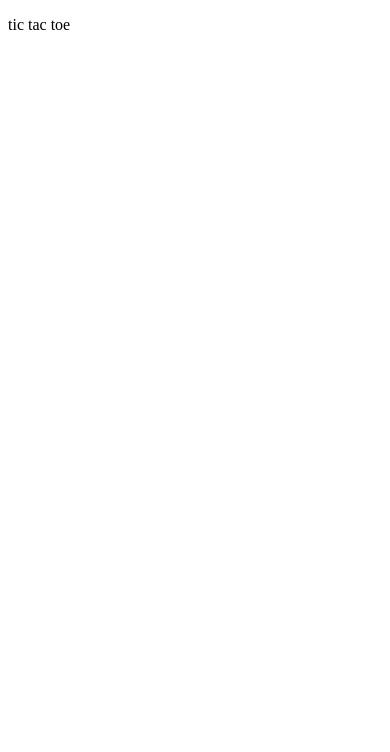
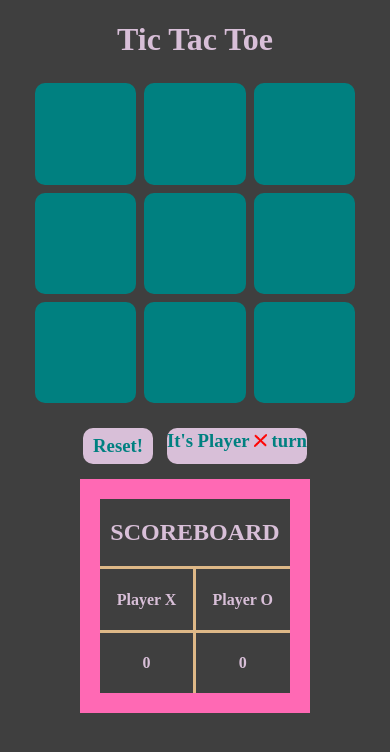
Before and after one commit to Aman2628/Tic-tac-toe, a plain HTML site: page index.html in a window 390 px wide. Drawn offline with Linux system fonts and the light colour scheme.

Commit message:
commit-2

```diff
--- /dev/null
+++ b/css/style.css
@@ -0,0 +1,117 @@
+body{
+background-color: rgba(0, 0, 0, 0.753);
+ text-align: center;
+ color: thistle;
+}
+
+/*Made the grid to center,created 3 rows and columns */
+.grid{
+    display: grid;
+    width: 380px;
+    height: 380px;
+    grid-template: repeat(3,1fr)/repeat(3,1fr);
+    margin:  25px auto;
+    grid-column-gap: 8px;
+    grid-row-gap:8px;
+
+
+}
+/*Added background color the boxes to teal*/
+div{
+
+    background-color: teal;
+    border-radius: 10px;
+    padding: 25px;
+
+}
+/*The Cross and nought image size*/
+img{
+    width: 60px;
+    height: 60px;
+}
+
+.buttons{
+    display: flex;
+    /*grid-template-columns: 70px minmax(140px,230px);*/
+    justify-content: center;
+    /*grid-column-gap: 12px;*/
+    margin-left: 20px;
+}
+.buttons div{
+    background-color: thistle;
+    color: teal;
+    padding: 0;
+    justify-self: start;
+    margin:0px 7px;
+
+}
+
+
+/*This is the image that appears in the button when a player when*/
+.button-img{
+    width: 13px;
+    height: 13px;;
+}
+
+.buttons div h3{
+    margin-top: 2px;
+    margin-bottom: 2px;
+}
+
+table{
+    border-collapse: collapse;
+    border: 20px solid hotpink;
+    position: absolute;
+    left: 10%;
+    top: 20%;
+
+}
+td{
+    border-top: 3px solid burlywood;
+
+}
+td:first-child{
+    border-right: 3px solid burlywood;
+}
+th{
+    padding:0px 10px;
+}
+td{
+    padding: 0;
+}
+
+#button{
+    padding:5px 10px;
+}
+
+@media only screen and (max-width:1150px){
+
+    table{
+        margin:15px auto;
+        position:static;
+}
+.buttons{
+    margin-left: 0px;
+}
+
+}
+
+@media only screen and (max-width:655px){
+    .grid{
+        display: grid;
+        width: 320px;
+        height: 320px;
+        grid-template: repeat(3,1fr)/repeat(3,1fr);
+        margin:  25px auto;
+        grid-column-gap: 8px;
+        grid-row-gap:8px;
+
+
+    }
+
+    img{
+        width: 45px;
+        height: 45px;
+    }
+
+}
--- a/index.html
+++ b/index.html
@@ -3,13 +3,73 @@
 
 <head>
     <meta charset="UTF-8">
-    <meta http-equiv="X-UA-Compatible" content="IE=edge">
     <meta name="viewport" content="width=device-width, initial-scale=1.0">
-    <title>Document</title>
+    <title>Tic Tac Toe</title>
+    <link rel="stylesheet" type="text/css" href="./css/style.css">
 </head>
 
 <body>
-    <p>tic tac toe</p>
+    <h1>Tic Tac Toe</h1>
+    <main>
+
+
+        <!--This is The main grid boxes-->
+        <section class="grid">
+            <div class='box' id="0"></div>
+            <div class='box' id="1"></div>
+            <div class='box' id="2"></div>
+            <div class='box' id="3"></div>
+            <div class='box' id="4"></div>
+            <div class='box' id="5"></div>
+            <div class='box' id="6"></div>
+            <div class='box' id="7"></div>
+            <div class='box' id="8"></div>
+
+        </section>
+        <!--Button Below the Grid-->
+        <section class="buttons">
+            <div id="button">
+                <h3>Reset!</h3>
+            </div>
+            <div id=turn>
+                <h3>It's Player <img class="button-img"
+                        src="./1-16405_american-red-cross-computer-icons-christian-cross-symbol.png"> turn</h3>
+            </div>
+
+        </section>
+
+        <table>
+            <thead>
+                <tr>
+                    <th colspan="2">
+                        <h2>SCOREBOARD</h2>
+                    </th>
+                </tr>
+            </thead>
+            <tbody>
+                <tr>
+                    <td>
+                        <h4>Player X</h4>
+                    </td>
+                    <td>
+                        <h4>Player O</h4>
+                    </td>
+                </tr>
+                <tr>
+                    <td id="scoreX">
+                        <h4>0</h4>
+                    </td>
+                    <td id="scoreO">
+                        <h4>0</h4>
+                    </td>
+                </tr>
+            </tbody>
+        </table>
+
+
+    </main>
+
+    <script type="text/javascript" src="./js/script.js"></script>
 </body>
 
 </html>
--- /dev/null
+++ b/js/script.js
@@ -0,0 +1,100 @@
+//step is used in a logic that helps user to insert alternate images(cross,nought)
+let step, gameComplete;
+let X = 0, O = 0;
+
+//All the cells are are stored in a Nodelist
+const boxes = document.querySelectorAll('.box');
+
+//startGame is function that initiates the Game
+function startGame() {
+    step = 1;
+    gameComplete = false;// to check if game has ended or not
+    document.getElementById('button').innerHTML = '<h3>Reset!</h3>';
+    document.getElementById('turn').innerHTML = `<h3>It's Player <img class="button-img" src="./1-16405_american-red-cross-computer-icons-christian-cross-symbol.png"> turn</h3>`;
+    //pos helps to trace which box is clicked.If cross is the img display on box the pos will be alligned with value 1 or else pos=0
+    pos = [0, 1, 2, 3, 4, 5, 6, 7, 8];
+    for (let i = 0; i < boxes.length; i++) {
+        boxes[i].innerHTML = '';
+        boxes[i].addEventListener('click', handler, { once: true });
+    }
+}
+
+
+//handler is a function,that access each box and onclick either the cross or nought is displayed on the boxes
+function handler(event) {
+
+    if (step % 2 !== 0) {
+
+        document.getElementById(event.target.id).innerHTML = '<img class="cross" src="./1-16405_american-red-cross-computer-icons-christian-cross-symbol.png">';
+        document.getElementById('turn').innerHTML = `<h3>It's Player <img class="button-img"  src="./421-4211837_fond-colors-circle-poster-u37711-transparent-red-strikethrough.png"> turn</h3>`;//display which player turn it is.
+        step++;
+        pos[event.target.id] = 'x';
+        winner('cross');
+
+    }
+    else {
+
+        document.getElementById(event.target.id).innerHTML = '<img class="nought" src="./421-4211837_fond-colors-circle-poster-u37711-transparent-red-strikethrough.png">';
+        document.getElementById('turn').innerHTML = `<h3>It's Player <img class="button-img" src="./1-16405_american-red-cross-computer-icons-christian-cross-symbol.png"> turn</h3>`;//display which player turn it is.
+        step++;
+        pos[event.target.id] = 'o';
+        winner('no');
+    }
+
+}
+
+//winner Function determines which player has won the Game or is it a Draw
+function winner(val) {
+
+    if ((pos[0] === pos[1] && pos[1] === pos[2]) || (pos[0] === pos[4] && pos[4] === pos[8]) || (pos[6] === pos[4] && pos[4] === pos[2]) || (pos[6] === pos[7] && pos[7] === pos[8]) || (pos[0] === pos[3] && pos[3] === pos[6]) || (pos[3] === pos[4] && pos[4] === pos[5]) || (pos[1] === pos[4] && pos[4] === pos[7]) || (pos[2] === pos[5] && pos[5] === pos[8])) {
+
+        if (val === 'cross') {
+            //displays message on the button,player1 wins
+            document.getElementById('turn').innerHTML = '<h3>&nbsp&nbsp<img class="button-img" src="./1-16405_american-red-cross-computer-icons-christian-cross-symbol.png"> Wins! Play Again</h3>';
+            X++;
+            document.getElementById('scoreX').innerHTML = `<h4>${X}</h4>`;
+
+
+        }
+        else {
+            //displays message on the button,player2 wins
+            document.getElementById('turn').innerHTML = '<h3>&nbsp&nbsp<img class="button-img"  src="./421-4211837_fond-colors-circle-poster-u37711-transparent-red-strikethrough.png"> Wins! Play Again</h3>';
+            O++;
+            document.getElementById('scoreO').innerHTML = `<h4>${O}</h4>`;
+
+        }
+
+        for (i = 0; i < boxes.length; i++) {
+            boxes[i].removeEventListener('click', handler);
+        }
+
+        gameComplete = true;
+
+    }
+    //displays message on the button,that the match is draw
+    else if (step === 10) {
+        document.getElementById('turn').innerHTML = "<h3>It's a DRAW! Play Again</h3>";
+        gameComplete = true;
+
+    }
+
+}
+startGame();
+
+//continues the Game
+document.getElementById('turn').onclick = () => {
+    if (gameComplete) {
+        startGame();
+    }
+}
+document.getElementById('button').onclick = () => {
+    reset();
+}
+//reset refreshes the entire game and starts a new game
+function reset() {
+    X = 0;
+    O = 0;
+    document.getElementById('scoreO').innerHTML = `<h4>${O}</h4>`;
+    document.getElementById('scoreX').innerHTML = `<h4>${X}</h4>`;
+    startGame();
+}
```
Also changed, not shown: 1-16405_american-red-cross-computer-icons-christian-cross-symbol.png (added), 421-4211837_fond-colors-circle-poster-u37711-transparent-red-strikethrough.png (added).
